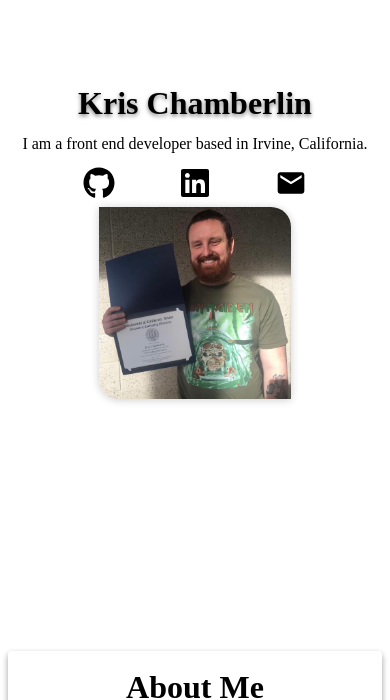
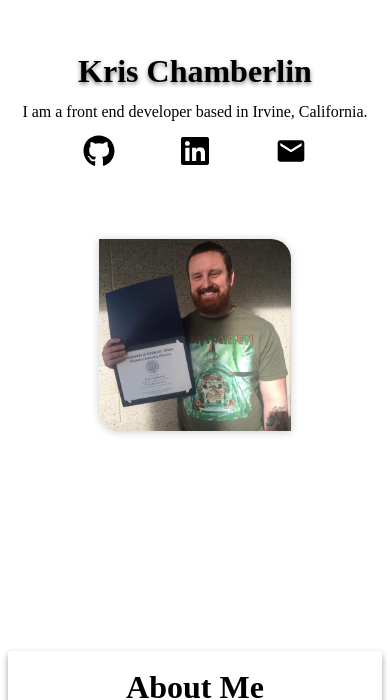
Before and after one commit to kechamberlin/portfolio, a Next.js app: page / in a window 390 px wide. Shown: the part 149-849 px from the top of the page. Built offline with nearby package versions, Linux system fonts and the light colour scheme.

Commit message:
Changed gap to 4rem.

```diff
--- a/components/home-page/hero.module.css
+++ b/components/home-page/hero.module.css
@@ -80,7 +80,7 @@
     flex-direction: column;
     justify-content: center;
     text-align: center;
-    gap: 0;
+    gap: 4rem;
   }
 
   .hero h1 {
```
